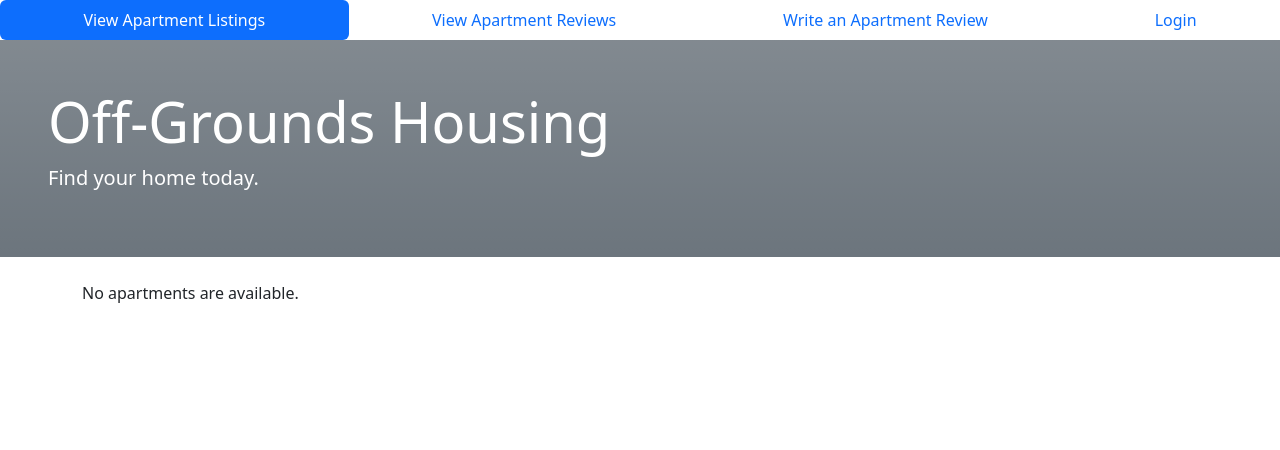
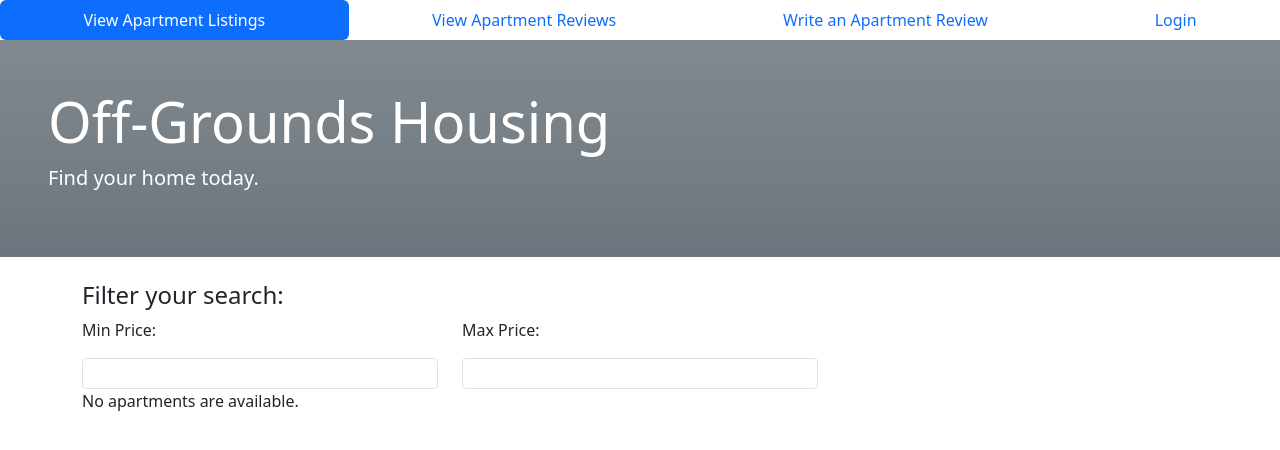
Before and after one commit to sashau2001/PropertyListingWebsite, a Django app: page / in a window 1280 px wide. Shown: the top 450 px of the page. Run offline with Django 3.2, Linux system fonts and the light colour scheme; data that the repository does not hold is empty; some libraries are stand-ins or nearby versions.

Commit message:
Update apartments.html
added dummy filters that don't do anything yet

```diff
--- a/b02_housing_app/templates/apartments.html
+++ b/b02_housing_app/templates/apartments.html
@@ -11,7 +11,23 @@
 <div class="jumbotron p-5 mb-4 text-white bg-secondary bg-gradient">
     <h1 class="display-4">Off-Grounds Housing</h1>
     <p class="lead">Find your home today.</p>
-  </div>
+</div>
+
+<div class="container">
+    <h4>Filter your search:</h4>
+    <div class="row">
+        <div class="col-md-4">
+            <p>Min Price: </p>
+            <input class="form-control form-control-sm" type="text" aria-label=".form-control-sm example">
+        </div>
+        <div class="col-md-4">
+            <p>Max Price: </p>
+            <input class="form-control form-control-sm" type="text" aria-label=".form-control-sm example">
+        </div>
+    </div>
+
+
+</div>
 
 <div class="container">
 {% if apartment_list %}
```
